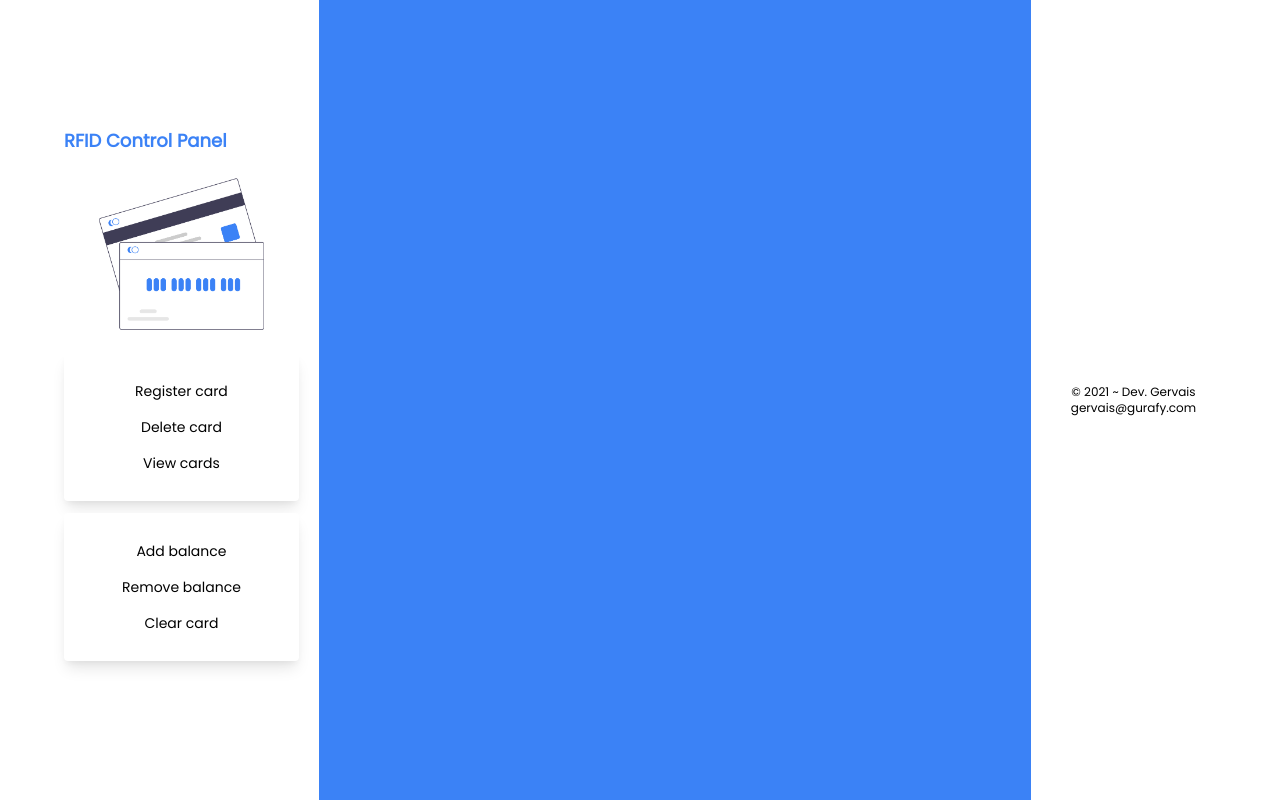
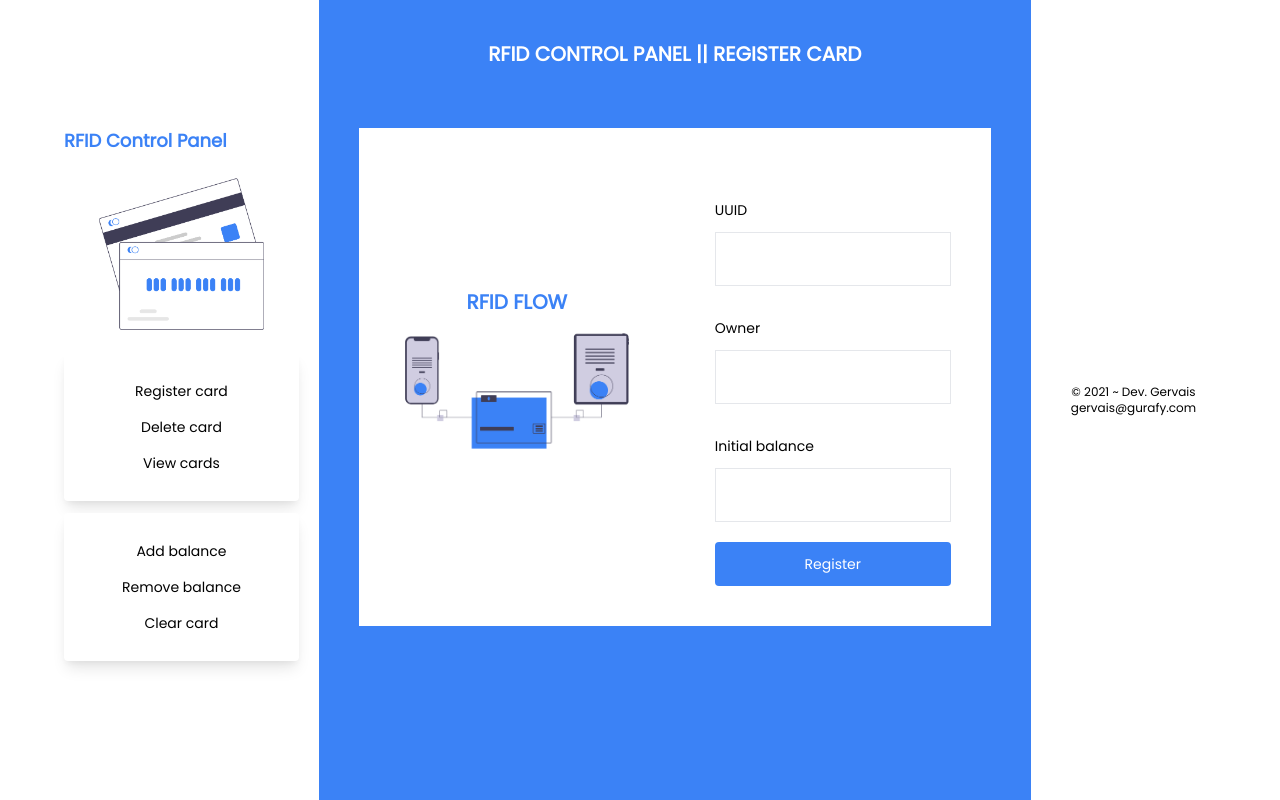
Before and after one commit to ishgervais/RFID, a React (Create React App) app: page / in a window 1280 px wide. Built offline with nearby package versions, Linux system fonts and the light colour scheme.

Commit message:
REFOMATTING THE ROUTES

```diff
--- a/src/App.js
+++ b/src/App.js
@@ -16,6 +16,9 @@ function App() {
          <Route exact path="/view/cards">
         <ReadCards/>
        </Route>
+       <Route exact path="/">
+       <RegisterCard/>
+       </Route>
        <Route exact path="/create/card">
         <RegisterCard/>
        </Route>
```
